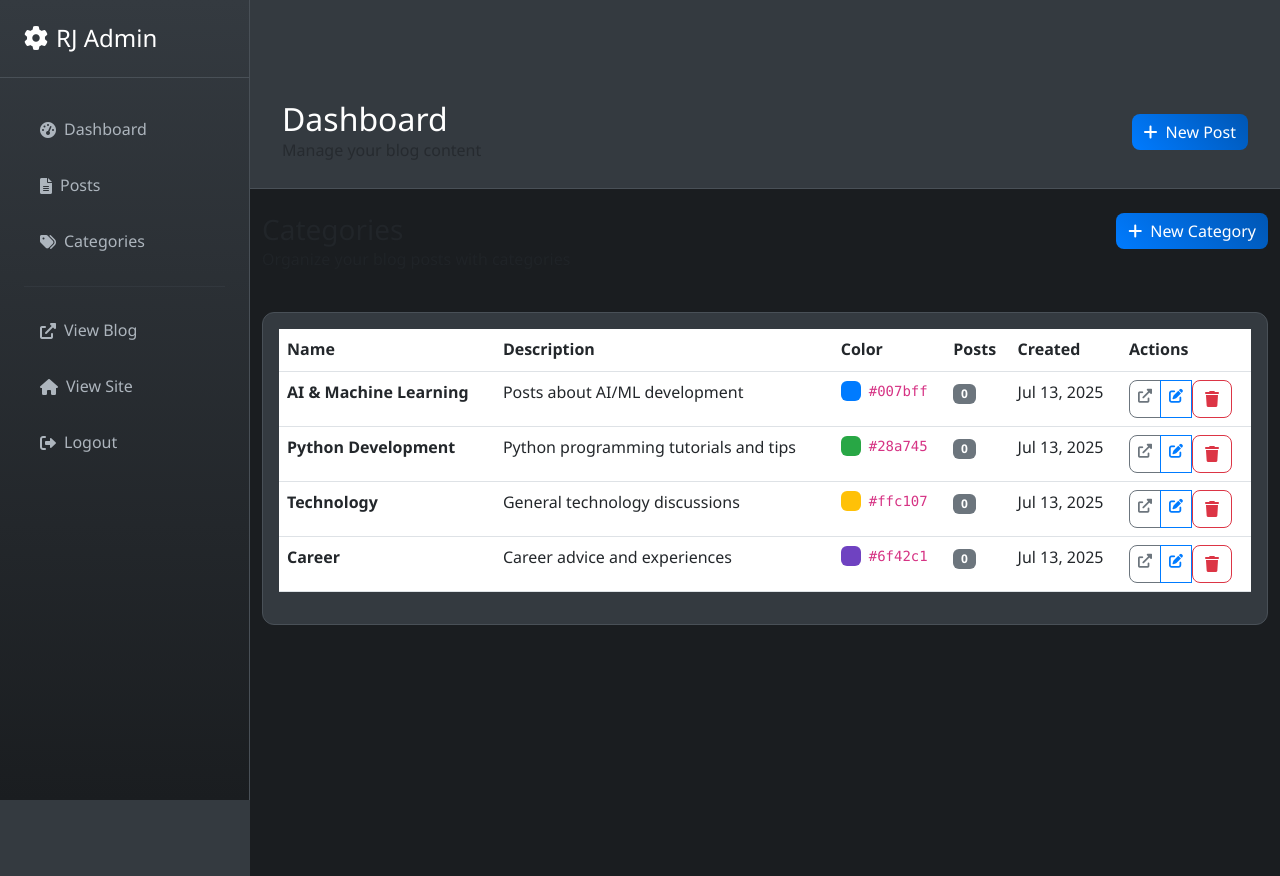
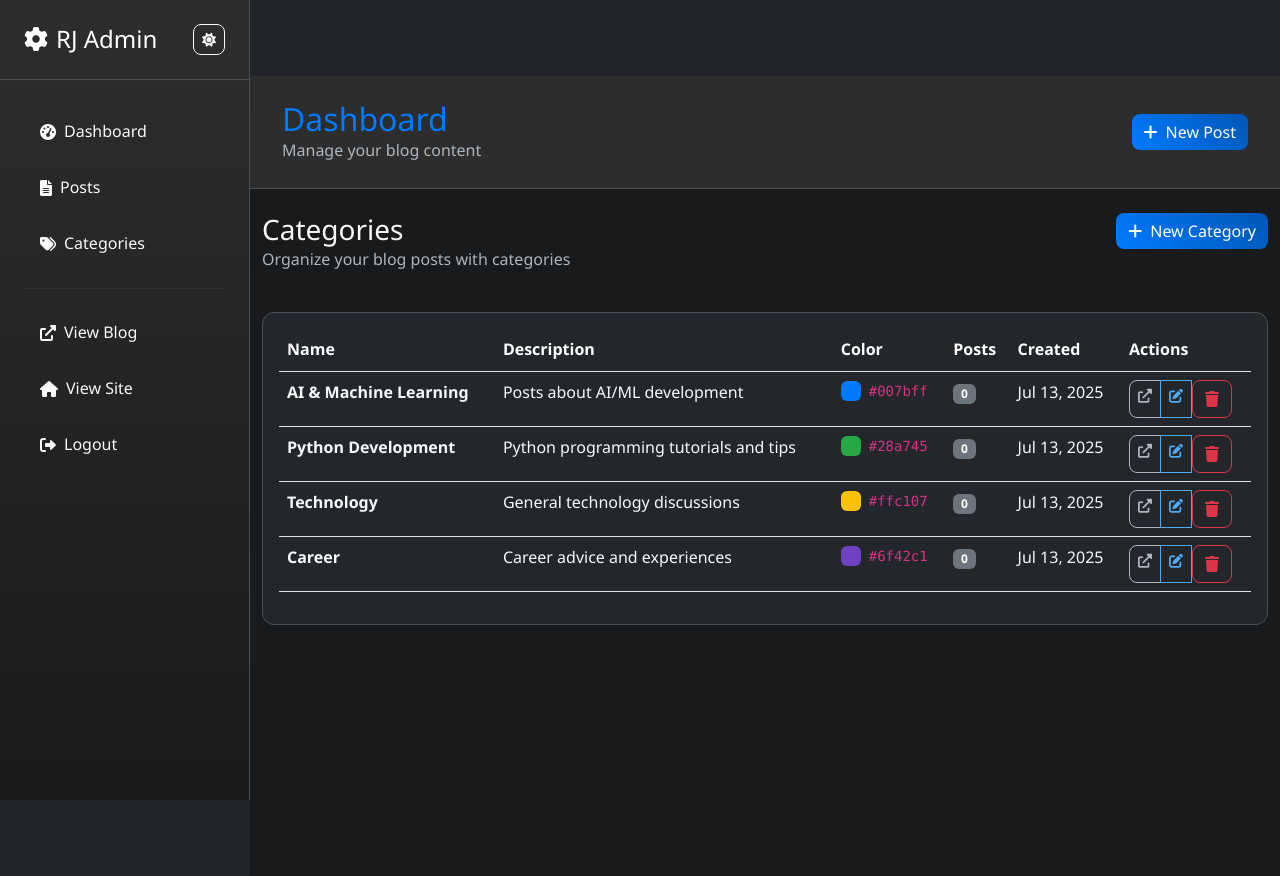
Before and after one commit to cephy88/raecephjudeportfolio, a Flask app: page /admin/categories in a window 1280 px wide. Run offline with Flask 3, Linux system fonts and the light colour scheme; a user stored in the database is signed in; data comes from the database, SQL or seed files in the repository; data that the repository does not hold is empty; some libraries are stand-ins or nearby versions.

Commit message:
UI Update: Add theme toggle and improve font visibility in admin layout

```diff
--- a/templates/admin/base.html
+++ b/templates/admin/base.html
@@ -1,5 +1,3 @@
-<!-- 1. UPDATE templates/admin/base.html -->
-<!-- Replace the old CKEditor script with this: -->
 <!DOCTYPE html>
 <html lang="en">
 <head>
@@ -12,32 +10,36 @@
     <script src="https://cdn.ckeditor.com/ckeditor5/40.0.0/classic/ckeditor.js"></script>
     <link href="{{ url_for('static', filename='css/style.css') }}" rel="stylesheet">
 </head>
-<body class="admin-layout">
+<body class="admin-layout bg-dark text-white">
     <!-- Admin Sidebar -->
-    <div class="admin-sidebar">
-        <div class="admin-sidebar-header">
+    <div class="admin-sidebar bg-dark text-white">
+        <div class="admin-sidebar-header d-flex align-items-center justify-content-between">
             <h4 class="text-white mb-0">
                 <i class="fas fa-cog me-2"></i>RJ Admin
             </h4>
+            <!-- Theme Toggle Switch -->
+            <button id="admin-theme-toggle" class="btn btn-outline-light btn-sm ms-2" title="Toggle Light/Dark Mode">
+                <i class="fas fa-moon" id="admin-theme-icon"></i>
+            </button>
         </div>
 
         <nav class="admin-nav">
-            <a class="admin-nav-link" href="{{ url_for('admin_dashboard') }}">
+            <a class="admin-nav-link text-white" href="{{ url_for('admin_dashboard') }}">
                 <i class="fas fa-tachometer-alt me-2"></i>Dashboard
             </a>
-            <a class="admin-nav-link" href="{{ url_for('admin_posts') }}">
+            <a class="admin-nav-link text-white" href="{{ url_for('admin_posts') }}">
                 <i class="fas fa-file-alt me-2"></i>Posts
             </a>
-            <a class="admin-nav-link" href="{{ url_for('admin_categories') }}">
+            <a class="admin-nav-link text-white" href="{{ url_for('admin_categories') }}">
                 <i class="fas fa-tags me-2"></i>Categories
             </a>
 
             <hr class="admin-nav-divider">
 
-            <a class="admin-nav-link" href="{{ url_for('blog_index') }}" target="_blank">
+            <a class="admin-nav-link text-white" href="{{ url_for('blog_index') }}" target="_blank">
                 <i class="fas fa-external-link-alt me-2"></i>View Blog
             </a>
-            <a class="admin-nav-link" href="{{ url_for('home') }}" target="_blank">
+            <a class="admin-nav-link text-white" href="{{ url_for('home') }}" target="_blank">
                 <i class="fas fa-home me-2"></i>View Site
             </a>
             <a class="admin-nav-link text-danger" href="{{ url_for('admin_logout') }}">
@@ -47,11 +49,11 @@
     </div>
 
     <!-- Main Content -->
-    <div class="admin-content">
+    <div class="admin-content bg-dark text-white">
         <div class="admin-header">
             <div class="d-flex justify-content-between align-items-center">
                 <div>
-                    <h2 class="text-white mb-0">{% block page_title %}Dashboard{% endblock %}</h2>
+                    <h2 class="text-primary mb-0">{% block page_title %}Dashboard{% endblock %}</h2>
                     <p class="text-muted mb-0">{% block page_subtitle %}Manage your blog content{% endblock %}</p>
                 </div>
                 <div>
@@ -88,3 +90,82 @@
     {% block scripts %}{% endblock %}
 </body>
 </html>
+
+<style>
+:root {
+    --admin-bg-dark: #23272b;
+    --admin-bg-light: #fff;
+    --admin-text-dark: #23272b;
+    --admin-text-light: #f8f9fa;
+    --admin-primary: #007bff;
+}
+[data-theme="dark"] .admin-sidebar, .admin-sidebar {
+    background-color: var(--admin-bg-dark) !important;
+    color: var(--admin-text-light) !important;
+}
+[data-theme="dark"] .admin-content, .admin-content {
+    background-color: #181a1b !important;
+    color: var(--admin-text-light) !important;
+}
+[data-theme="dark"] .card, .card {
+    background-color: var(--admin-bg-dark) !important;
+    color: var(--admin-text-light) !important;
+}
+[data-theme="dark"] .text-muted {
+    color: #adb5bd !important;
+}
+[data-theme="dark"] .bg-primary, .bg-primary {
+    background-color: var(--admin-primary) !important;
+    color: #fff !important;
+}
+[data-theme="dark"] .btn-primary {
+    background-color: var(--admin-primary) !important;
+    color: #fff !important;
+}
+[data-theme="dark"] .btn-outline-secondary {
+    color: #adb5bd !important;
+    border-color: #adb5bd !important;
+}
+[data-theme="dark"] .btn-outline-secondary:hover {
+    background-color: #adb5bd !important;
+    color: #23272b !important;
+}
+.admin-nav-link, .admin-nav-link * {
+    color: var(--admin-text-light) !important;
+}
+.admin-header h2, .admin-header p, .admin-header .btn {
+    color: var(--admin-primary) !important;
+}
+.admin-header .btn {
+    color: #fff !important;
+}
+.card-header, .card-title, .card-body, .table, .table th, .table td {
+    color: var(--admin-text-light) !important;
+}
+</style>
+<script>
+// Admin Theme Toggle
+document.addEventListener('DOMContentLoaded', function() {
+    const themeToggle = document.getElementById('admin-theme-toggle');
+    const themeIcon = document.getElementById('admin-theme-icon');
+    const body = document.body;
+    // Check for saved theme preference or default to 'dark'
+    const currentTheme = localStorage.getItem('admin-theme') || 'dark';
+    body.setAttribute('data-theme', currentTheme);
+    updateThemeIcon(currentTheme);
+    themeToggle.addEventListener('click', function() {
+        const currentTheme = body.getAttribute('data-theme');
+        const newTheme = currentTheme === 'dark' ? 'light' : 'dark';
+        body.setAttribute('data-theme', newTheme);
+        localStorage.setItem('admin-theme', newTheme);
+        updateThemeIcon(newTheme);
+    });
+    function updateThemeIcon(theme) {
+        if (theme === 'dark') {
+            themeIcon.className = 'fas fa-sun';
+        } else {
+            themeIcon.className = 'fas fa-moon';
+        }
+    }
+});
+</script>
```
